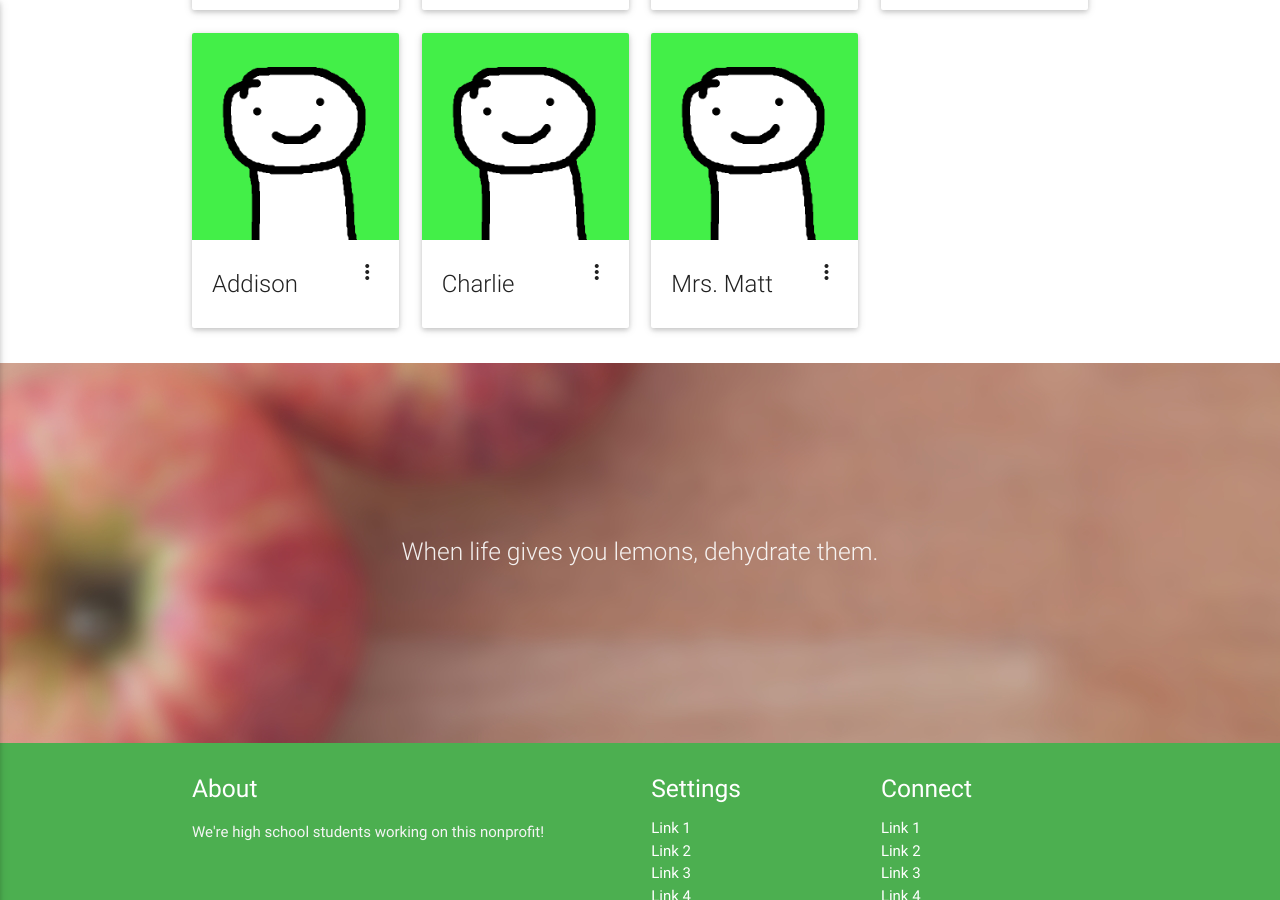
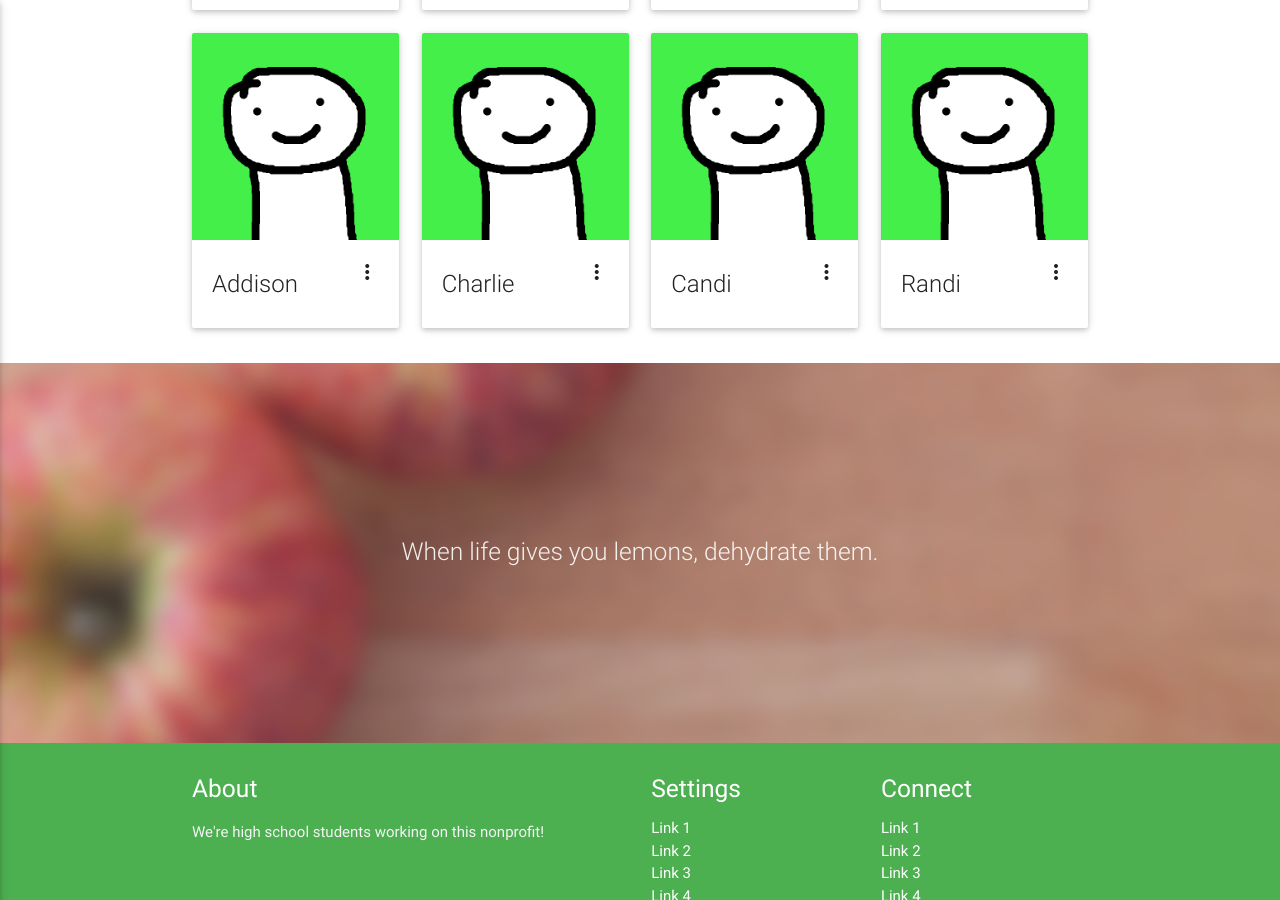
Before and after one commit to veggiedefender/bluehentreats, a Jekyll site: the page built from index.html, in a window 1280 px wide and 900 px high, scrolled down 1363 px. Built offline with Jekyll 4.4.1, drawn with Linux system fonts in a browser that asks for light colours; nearby versions of some CDN libraries.

Commit message:
added candy and randy

```diff
--- a/index.html
+++ b/index.html
@@ -122,11 +122,26 @@ layout: default
             <img class="activator" src="img/profile.png">
           </div>
           <div class="card-content">
-            <span class="card-title activator grey-text text-darken-4">Mrs. Matt<i class="material-icons right">more_vert</i></span>
+            <span class="card-title activator grey-text text-darken-4">Candi<i class="material-icons right">more_vert</i></span>
           </div>
           <div class="card-reveal">
-            <span class="card-title grey-text text-darken-4">Mrs. Matt<i class="material-icons right">close</i></span>
-            <p>Description of Mrs. Matt</p>
+            <span class="card-title grey-text text-darken-4">Candi<i class="material-icons right">close</i></span>
+            <p>Description of Candi</p>
+          </div>
+        </div>
+      </div>
+
+      <div class="col l3 m4 s6">
+        <div class="card hoverable">
+          <div class="card-image waves-effect waves-block waves-light">
+            <img class="activator" src="img/profile.png">
+          </div>
+          <div class="card-content">
+            <span class="card-title activator grey-text text-darken-4">Randi<i class="material-icons right">more_vert</i></span>
+          </div>
+          <div class="card-reveal">
+            <span class="card-title grey-text text-darken-4">Randi<i class="material-icons right">close</i></span>
+            <p>Description of Randi</p>
           </div>
         </div>
       </div>
```
